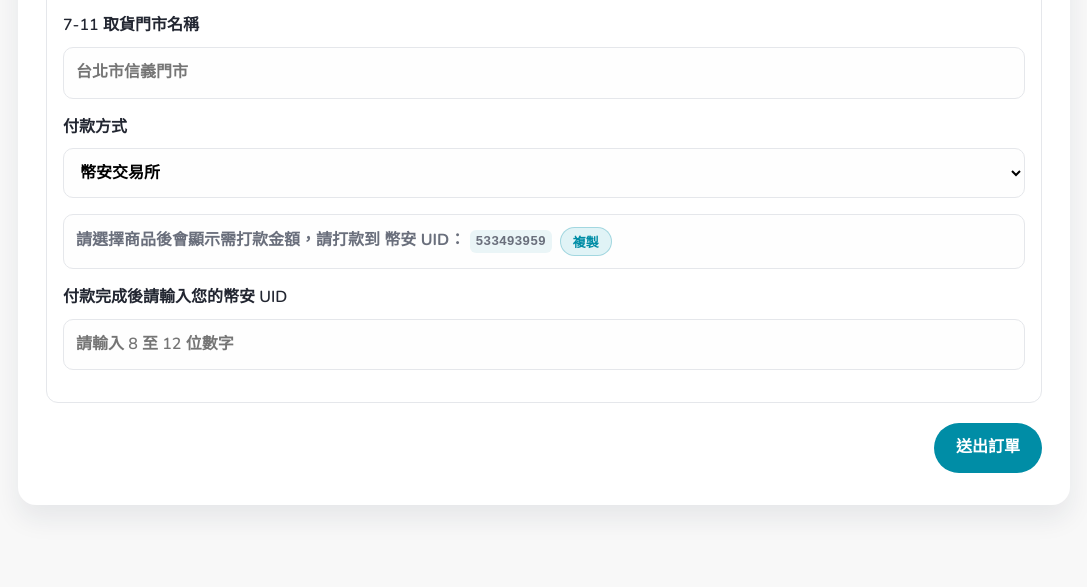
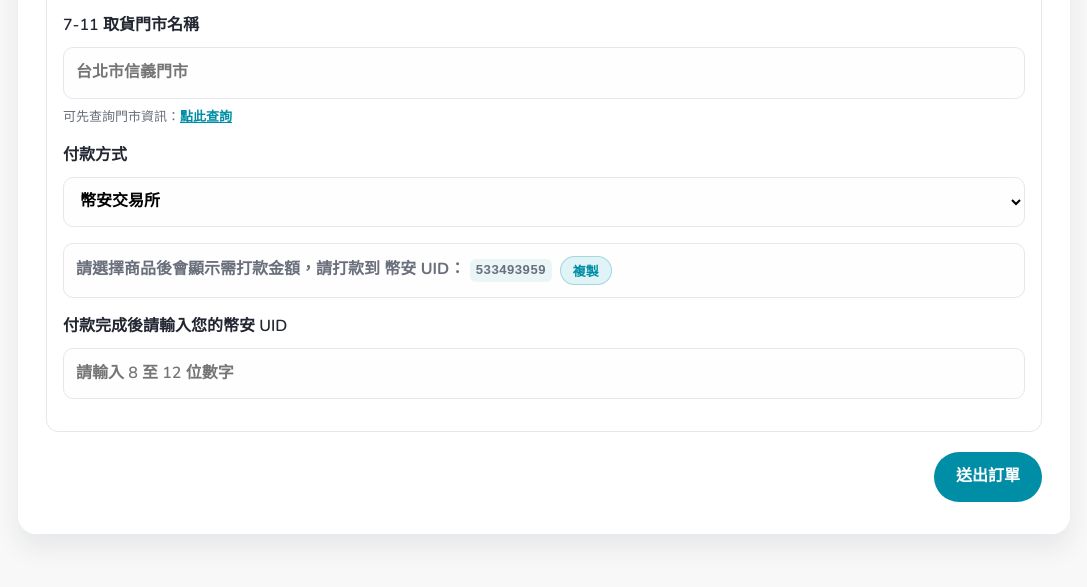
Before and after one commit to ecbrandnewday/cryptocindy-product, a plain HTML site: page public/index.html in a window 1280 px wide. Shown: the part 1600-2187 px from the top of the page, without its empty margins (96-1183 px from the left). Drawn offline with nearby package versions, Linux system fonts and the light colour scheme; no server answers.

Commit message:
Add 7-11 store lookup hint in order form

```diff
--- a/public/index.html
+++ b/public/index.html
@@ -85,6 +85,7 @@
           <label class="field">
             <span>7-11 取貨門市名稱</span>
             <input type="text" name="store" placeholder="台北市信義門市" required>
+            <small class="field__hint">可先查詢門市資訊：<a href="https://emap.pcsc.com.tw/ecmap/default.aspx#" target="_blank" rel="noopener">點此查詢</a></small>
           </label>
           <label class="field">
             <span>付款方式</span>
--- a/public/styles.css
+++ b/public/styles.css
@@ -312,6 +312,18 @@
   background: #f4f6f8;
   color: var(--muted);
   cursor: default;
+}
+
+.field__hint {
+  font-size: 13px;
+  font-weight: 500;
+  color: var(--muted);
+}
+
+.field__hint a {
+  color: var(--primary);
+  text-decoration: underline;
+  font-weight: 700;
 }
 
 .payment-extra {
```
